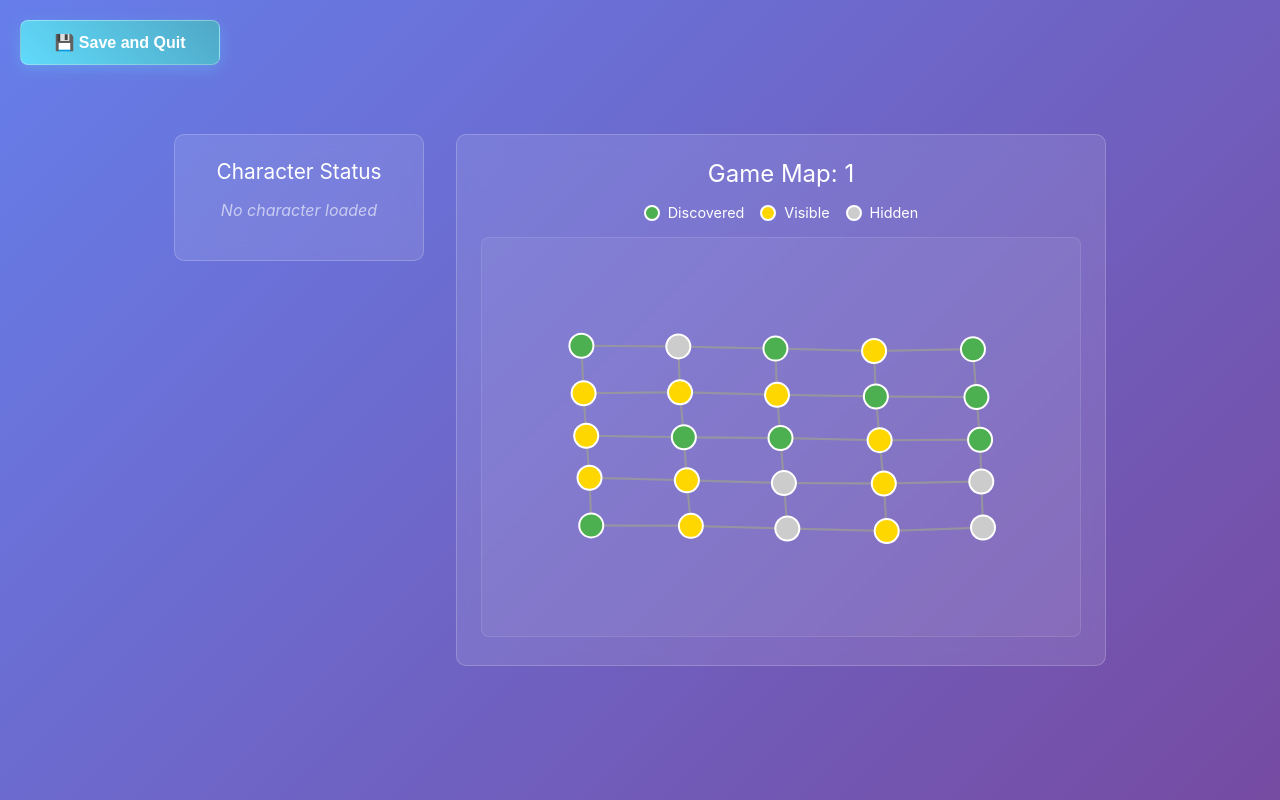
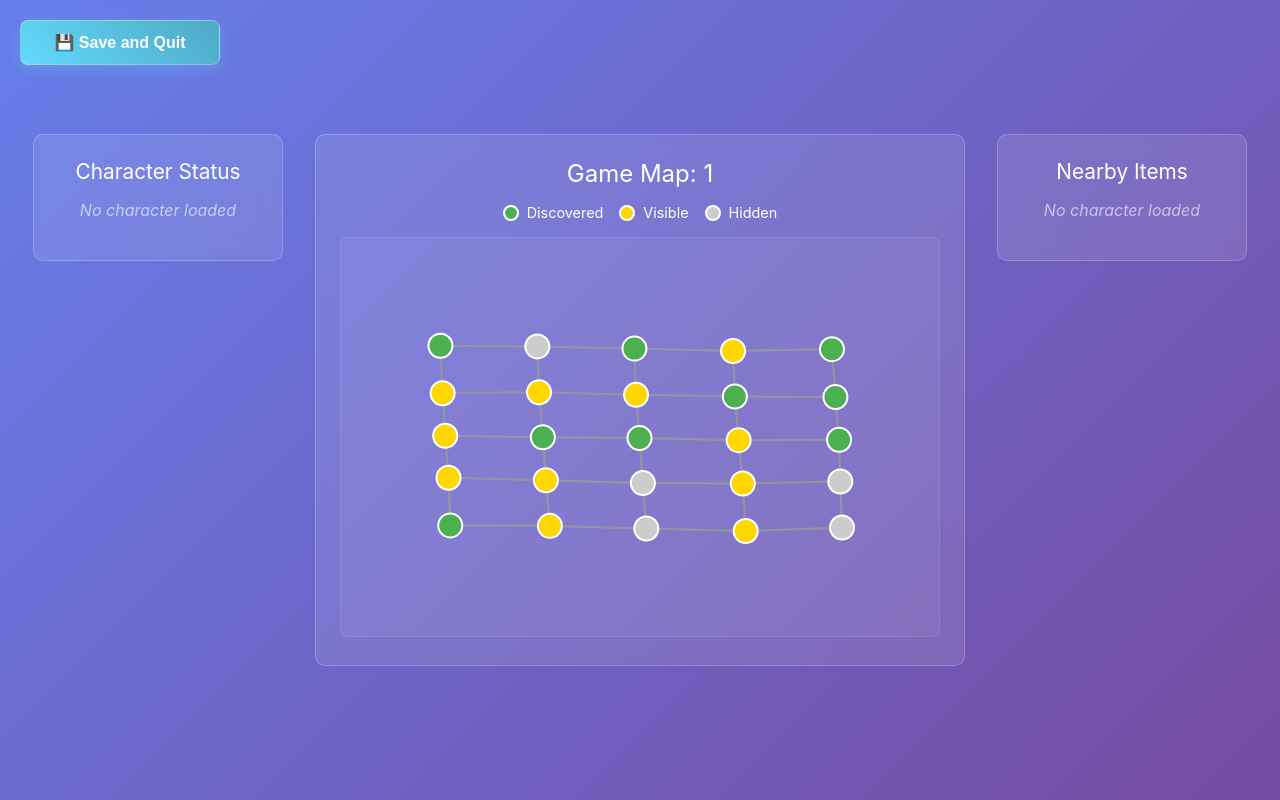
Before and after one commit to AustinHoover/adventure-game-test, a React (Create React App) app: page /explore in a window 1280 px wide. Built offline with nearby package versions, Linux system fonts and the light colour scheme; the HTML template or start-up script is replaced by a standard one.

Commit message:
nearby items display

```diff
--- /dev/null
+++ b/src/components/NearbyItems.css
@@ -0,0 +1,67 @@
+.nearby-items-container {
+  background: rgba(255, 255, 255, 0.1);
+  border-radius: 10px;
+  padding: 1.5rem;
+  backdrop-filter: blur(10px);
+  border: 1px solid rgba(255, 255, 255, 0.2);
+  margin: 2rem 0;
+  min-width: 250px;
+  max-width: 300px;
+}
+
+.nearby-items-container h3 {
+  margin: 0 0 1rem 0;
+  color: white;
+  font-size: 1.3rem;
+  font-weight: 400;
+  text-align: center;
+}
+
+.nearby-content {
+  color: white;
+}
+
+.character-list h4 {
+  margin: 0 0 0.75rem 0;
+  color: rgba(255, 255, 255, 0.9);
+  font-size: 1rem;
+  font-weight: 500;
+}
+
+.character-list ul {
+  list-style: none;
+  padding: 0;
+  margin: 0;
+}
+
+.character-item {
+  padding: 0.5rem;
+  margin-bottom: 0.5rem;
+  background: rgba(255, 255, 255, 0.05);
+  border-radius: 6px;
+  border: 1px solid rgba(255, 255, 255, 0.1);
+  font-weight: 500;
+  color: white;
+  font-size: 0.9rem;
+}
+
+.character-item:last-child {
+  margin-bottom: 0;
+}
+
+.no-character,
+.no-items {
+  text-align: center;
+  color: rgba(255, 255, 255, 0.6);
+  font-style: italic;
+  margin: 1rem 0;
+}
+
+/* Responsive design */
+@media (max-width: 768px) {
+  .nearby-items-container {
+    min-width: auto;
+    max-width: none;
+    padding: 1rem;
+  }
+}
--- /dev/null
+++ b/src/components/NearbyItems.tsx
@@ -0,0 +1,52 @@
+import React from 'react';
+import type { Character } from '../game/interfaces';
+import './NearbyItems.css';
+
+interface NearbyItemsProps {
+  playerCharacter?: Character;
+  allCharacters: Character[];
+}
+
+const NearbyItems: React.FC<NearbyItemsProps> = ({ playerCharacter, allCharacters }) => {
+  if (!playerCharacter) {
+    return (
+      <div className="nearby-items-container">
+        <h3>Nearby Items</h3>
+        <div className="nearby-content">
+          <p className="no-character">No character loaded</p>
+        </div>
+      </div>
+    );
+  }
+
+  // Find characters in the same location as the player
+  const nearbyCharacters = allCharacters.filter(character =>
+    character.id !== playerCharacter.id && // Exclude the player themselves
+    character.location === playerCharacter.location &&
+    character.mapId === playerCharacter.mapId
+  );
+
+  return (
+    <div className="nearby-items-container">
+      <h3>Nearby Items</h3>
+      <div className="nearby-content">
+        {nearbyCharacters.length === 0 ? (
+          <p className="no-items">No other characters nearby</p>
+        ) : (
+          <div className="character-list">
+            <h4>Characters:</h4>
+            <ul>
+              {nearbyCharacters.map(character => (
+                <li key={character.id} className="character-item">
+                  {character.name}
+                </li>
+              ))}
+            </ul>
+          </div>
+        )}
+      </div>
+    </div>
+  );
+};
+
+export default NearbyItems;
--- a/src/pages/Explore.tsx
+++ b/src/pages/Explore.tsx
@@ -2,6 +2,7 @@ import React, { useState, useEffect } from 'react';
 import { useNavigate } from 'react-router-dom';
 import GameMapVisualizer from '../components/GameMapVisualizer';
 import Status from '../components/Status';
+import NearbyItems from '../components/NearbyItems';
 import type { GameMap, Location, Character } from '../game/interfaces';
 import { generateTestArea } from '../game/mapgen';
 import { useSave } from '../contexts/SaveContext';
@@ -137,26 +138,40 @@ function Explore() {
   return (
     <div className="Landing">
       <div className="landing-container">
-        {/* Status and Map Layout */}
+                 {/* Status, Map, and Nearby Items Layout */}
          <div style={{
            display: 'flex',
            gap: '2rem',
            alignItems: 'flex-start',
            justifyContent: 'center',
-          flexWrap: 'wrap'
+           flexWrap: 'nowrap',
+           width: '100%',
+           maxWidth: '1400px'
          }}>
            {/* Status Component */}
+           <div style={{ flex: '0 0 250px' }}>
              <Status
                playerCharacter={currentSave?.characterRegistry.characters.get(currentSave.playerCharacterId)}
              />
+           </div>
 
            {/* Game Map Component */}
+           <div style={{ flex: '1 1 auto' }}>
              <GameMapVisualizer
                gameMap={gameMap}
                locations={locations}
                playerLocationId={currentSave?.characterRegistry.characters.get(currentSave.playerCharacterId)?.location}
                onLocationClick={handleLocationClick}
              />
+           </div>
+
+           {/* Nearby Items Component */}
+           <div style={{ flex: '0 0 250px' }}>
+             <NearbyItems
+               playerCharacter={currentSave?.characterRegistry.characters.get(currentSave.playerCharacterId)}
+               allCharacters={Array.from(currentSave?.characterRegistry.characters.values() || [])}
+             />
+           </div>
          </div>
 
         {/* Back to Menu Button */}
```
Lines whose indentation alone changed are shown as unchanged.
